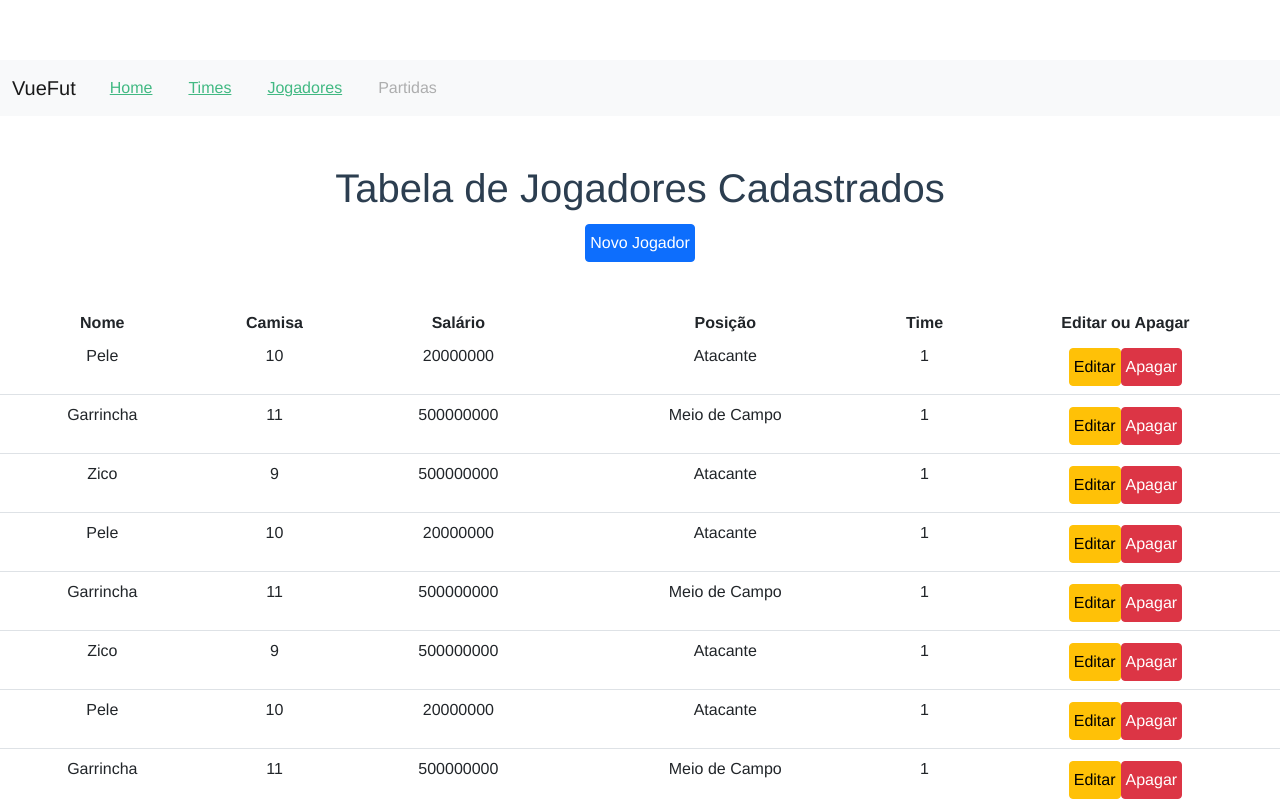
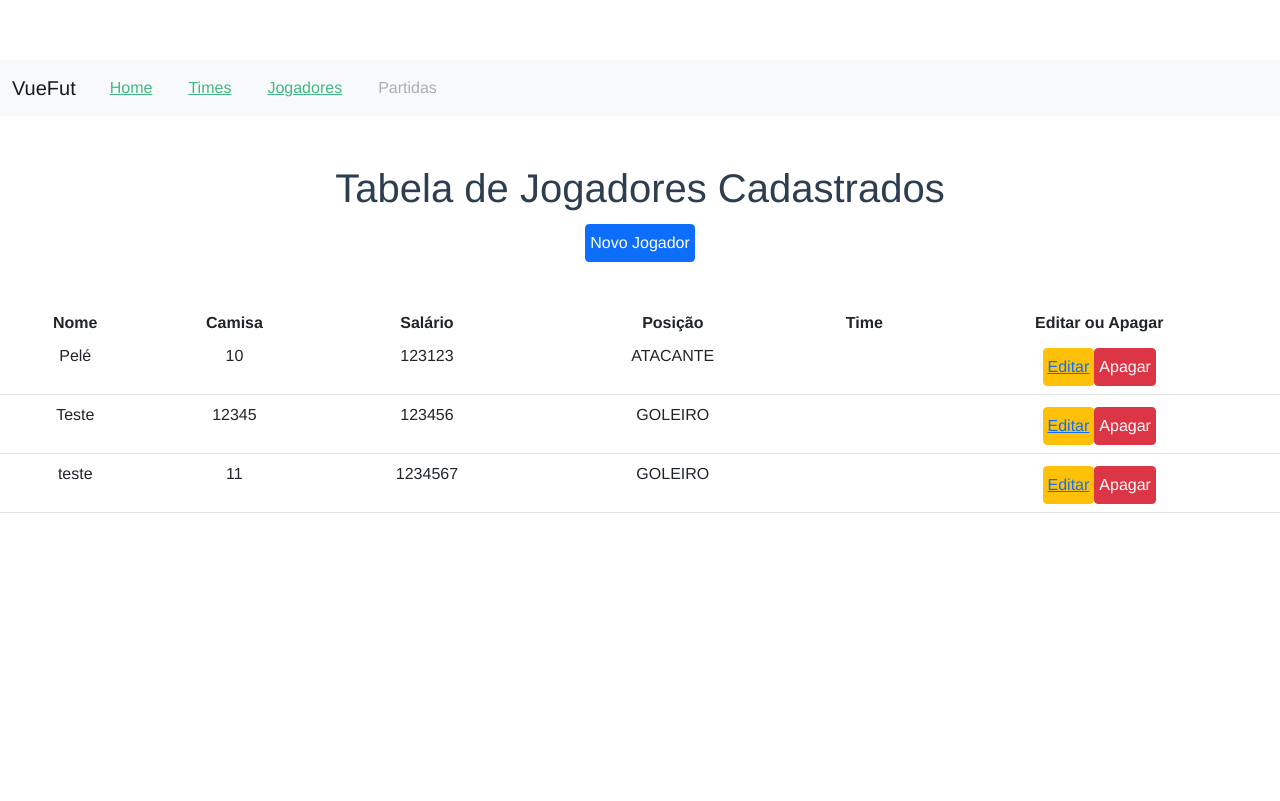
Before and after one commit to evslopes/vue-futebol, a Vue app: page /jogadores in a window 1280 px wide. Shown: the top 801 px of the page. Built offline with nearby package versions, Linux system fonts and the light colour scheme; data requests are answered from the project's data file.

Commit message:
Implementado parcialmente Editar, dados carregados com sucesso mas com erro ao subir para a API

```diff
--- a/src/components/Campo.vue
+++ b/src/components/Campo.vue
@@ -1,5 +1,5 @@
 <template>
-  <div class="col-12">
+  <div class="col-16">
     <label  :for="nome" class="form-label mx-auto" >{{ nome }}</label>
     <input  :type="tipo"
            class="form-control mx-auto"
@@ -28,4 +28,8 @@ export default {
 
 }
 
+.textoAesquerda{
+  text-align: left;
+}
+
 </style>
--- a/src/components/CampoText.vue
+++ b/src/components/CampoText.vue
@@ -8,7 +8,7 @@
         :id="nome"
         :placeholder="nome"
         :value="value"
-        @input="$emit('value', $event.target.value)">
+        @input="$emit('input', $event.target.value)">
     </textarea>
   </div>
 </template>
--- a/src/pages/Jogadores.vue
+++ b/src/pages/Jogadores.vue
@@ -2,7 +2,7 @@
   <div>
     <h1 class="fs-1 px-2 mt-5">Tabela de Jogadores Cadastrados</h1>
 
-    <div >
+    <div>
       <router-link to="/cadastrojogadores">
         <button class="btn btn-primary fs-8 px-1 mt-1">Novo Jogador</button>
       </router-link>
@@ -26,9 +26,12 @@
           <td>{{ jogador.posicao }}</td>
           <td>{{ jogador.timeId }}</td>
           <td>
-            <button class="btn btn-warning fs-6 px-1 mt-1" @click="editar(jogador)"><span >Editar</span></button>
-            <button class="btn btn-danger fs-6 px-1 mt-1" @click="apagar(jogador, index)">
-              <span>Apagar</span></button>
+            <button class="btn btn-warning fs-8 px-1 mt-1" @click="editar(jogador)">
+              <router-link :to="{name: 'editarjogadores', params: {jogador:jogador.id - 1}}">Editar</router-link>
+            </button>
+            <button class="btn btn-danger fs-8 px-1 mt-1" @click="apagar(jogador, index)">
+              Apagar
+            </button>
           </td>
         </tr>
         </tbody>
@@ -38,19 +41,18 @@
   </div>
 </template>
 
-
 <script>
 import axios from "axios";
 import {POSICAO} from "@/Const";
 
-let jogadorNovo = (time_id,max) => {
+let jogadorNovo = (time_id, max) => {
   let max_id = max || 0
   return {
-    'id': max_id + 1,
-    'nome': "",
-    'salario': "",
-    'posicao': "",
-    'time_id': time_id
+    id: max_id + 1,
+    nome: "",
+    salario: "",
+    posicao: "",
+    time_id: time_id
   };
 };
 export default {
@@ -65,15 +67,7 @@ export default {
     };
   },
   methods: {
-    salvar() {
-      axios
-          .post('http://localhost:3000/jogadores', {...this.jogador})
-          .then(() => {
-            this.jogadores.push(this.time);
-            this.jogador = jogadorNovo();
-            this.carregando = false;
-          });
-    },
+
     editar(jogador) {
       this.editando = true;
       this.jogador = jogador;
@@ -81,7 +75,7 @@ export default {
     apagar(jogador, index) {
       this.carregando = true;
       axios
-          .delete(`$http://localhost:3000/jogadores/id/${jogador.id}`)
+          .delete(`http://localhost:3000/jogadores/${jogador.id}`)
           .then(() => {
             this.jogadores.splice(index, 1);
             this.carregando = false;
@@ -89,7 +83,7 @@ export default {
     },
   },
   mounted() {
-    axios.get('http://localhost:3000/jogadores').then(({data}) => {
+    axios.get('http://localhost:3000/jogadores/').then(({data}) => {
       this.jogadores = data;
       this.carregando = false;
     });
--- a/src/pages/JogadoresCadastro.vue
+++ b/src/pages/JogadoresCadastro.vue
@@ -8,6 +8,7 @@
       <Campo nome="Salário" tipo="number" v-model="jogador.salario"></Campo>
       <CampoDropDown nome="Posição" v-model="jogador.posicao" :itens="posicao"></CampoDropDown>
     </div>
+    <Campo nome="Time" tipo="number" v-model="jogador.time_id"></Campo>
     <div>
       <button class="btn btn-secondary fs-8 px-8 mt-8" @click="salvar">
         <router-link to="/jogadores">Salvar</router-link>
@@ -22,13 +23,13 @@ import CampoDropDown from "../components/CampoDropDown.vue";
 import axios from "axios";
 import {POSICAO} from "../Const";
 
-let jogadorNovo = (time_id) => {
+let jogadorNovo = () => {
 
   return {
-    'nome': "",
-    'salario': "",
-    'posicao': "",
-    'time_id': time_id
+    nome: "",
+    salario: "",
+    posicao: "",
+    time_id: ""
   };
 };
 export default {
@@ -43,7 +44,7 @@ export default {
     };
   },
   computed: {
-    time_filtrado(){
+    time_filtrado() {
       return this.jogadores.filter(j => j.time.id === this.$route.params.time_id)
     }
   },
@@ -62,16 +63,6 @@ export default {
       this.editando = true;
       this.jogador = jogador;
     },
-    apagar(jogador, index) {
-      this.carregando = true;
-      axios
-          .delete(`http://localhost:3000/jogadores/${jogador.id}`)
-          .then(() => {
-            this.jogadores.splice(index, 1);
-            this.carregando = false;
-          });
-    },
-  },
     mounted() {
       axios.get('http://localhost:3000/jogadores').then(({data}) => {
         this.jogador = jogadorNovo(this.$route.params.time_id, Math.max(this.jogadores.map(j => j.id)));
@@ -79,6 +70,7 @@ export default {
         this.carregando = false;
       });
     },
+  }
 };
 </script>
 
--- a/src/pages/JogadoresEditar.vue
+++ b/src/pages/JogadoresEditar.vue
@@ -6,10 +6,10 @@
       <Campo nome="Camisa" tipo="number" v-model="jogador.camisa"></Campo>
       <Campo nome="Salário" tipo="number" v-model="jogador.salario"></Campo>
       <CampoDropDown nome="Posição" v-model="jogador.posicao" :itens="posicao"></CampoDropDown>
+      <Campo nome="Time" tipo="number" v-model="jogador.time_id"></Campo>
     </div>
     <div>
-      <span v-if="carregando">carregando...</span>
-      <button class="btn btn-secondary fs-8 px-8 mt-8" v-else @click="salvar">
+      <button class="btn btn-secondary fs-8 px-8 mt-8" @click="salvar">
         <router-link to="/jogadores">Salvar</router-link>
       </button>
     </div>
@@ -21,12 +21,12 @@ import Campo from "../components/Campo";
 import CampoDropDown from "../components/CampoDropDown";
 import axios from "axios";
 import {POSICAO} from "../Const";
-import API from "@/services/API";
 
 let jogadorNovo = () => {
   return {
     id: "",
     nome: "",
+    camisa: "",
     salario: "",
     posicao: "",
     time_id: ""
@@ -46,12 +46,12 @@ export default {
     };
   },
   methods: {
-    salvar() {
+    salvar(index) {
       axios
-          .post(API, {data: [this.jogador]})
+          .put(`http://localhost:3000/jogadores/${Number(this.jogador.id -1)}`, {...this.jogador})
           .then(() => {
-            this.jogadores.push(this.time);
-            this.jogador = jogadorNovo();
+            this.jogadores.push(index, 1);
+            this.editando = false
             this.carregando = false;
           });
     },
@@ -59,23 +59,15 @@ export default {
       this.editando = true;
       this.jogador = jogador;
     },
-    apagar(jogador, index) {
-      this.carregando = true;
-      axios
-          .delete(`${API}/${jogador.id}`)
-          .then(() => {
-            this.jogadores.splice(index, 1);
-            this.carregando = false;
-          });
-    },
   },
   mounted() {
-    axios.get(API).then(({data}) => {
+    axios.get('http://localhost:3000/jogadores/').then(({data}) => {
       this.jogadores = data;
       this.carregando = false;
+      this.jogador = this.jogadores[Number(this.$route.params.jogador)]
     });
   },
-}
+};
 </script>
 
 <style scoped>
--- a/src/pages/Times.vue
+++ b/src/pages/Times.vue
@@ -20,15 +20,15 @@
         </thead>
         <tbody>
         <tr v-bind:key="time.id" v-for="(time, index) in times">
-          <td>{{ this.time.nome }}</td>
-          <td>{{ this.time.estado }}</td>
+          <td>{{ time.nome }}</td>
+          <td>{{ time.estado }}</td>
           <td>{{ time.tecnico }}</td>
           <td>{{ time.torcida }}</td>
           <td>{{ time.fundacao_ano }}</td>
           <td>{{ time.info }}</td>
           <td>
             <button class="btn btn-warning fs-8 px-1 mt-1" @click="editar(time)">
-              <router-link to="EditarTimes">Editar</router-link>
+              <router-link :to="{name: 'editartimes', params: {time:time.id - 1}}">Editar</router-link>
             </button>
             <button class="btn btn-danger fs-8 px-1 mt-1" @click="apagar(time, index)">Apagar</button>
           </td>
@@ -76,7 +76,8 @@ export default {
     salvar() {
       axios
           .post("http://localhost:3000/times", {...this.time})
-          .then(() => {
+          .then((data) => {
+            this.times.id = data.id
             this.times.push(this.time);
             this.time = timeNovo(Math.max(...this.times.map(t => t.id)));
             this.editando = false
@@ -98,7 +99,7 @@ export default {
     },
   },
   mounted() {
-    axios.get('http://localhost:3000/times').then(({data}) => {
+    axios.get('http://localhost:3000/times/').then(({data}) => {
       this.times = data;
     });
   },
--- a/src/pages/TimesCadastro.vue
+++ b/src/pages/TimesCadastro.vue
@@ -60,7 +60,8 @@ export default {
       console.log(this.time)
       axios
           .post("http://localhost:3000/times", {...this.time})
-          .then(() => {
+          .then((data) => {
+            this.times.id = data.id
             this.times.push(this.time);
             this.time = timeNovo(Math.max(...this.times.map(t => t.id)));
             this.editando = false
--- a/src/pages/TimesEditar.vue
+++ b/src/pages/TimesEditar.vue
@@ -18,8 +18,8 @@
       ></CampoText>
     </div>
     <div>
-      <span v-if="carregando">carregando...</span>
-      <button class="btn btn-secondary fs-8 px-8 mt-8" v-else @click="salvar">
+
+      <button class="btn btn-secondary fs-8 px-8 mt-8" @click="salvar">
         <router-link to="/times">Salvar</router-link>
       </button>
     </div>
@@ -33,24 +33,20 @@ import CampoDropDown from "../components/CampoDropDown.vue";
 import axios from "axios";
 import {ESTADOS} from "../Const";
 
-let timeNovo = (max) => {
-  let max_id = max || 0
-  return {
-    id: max_id + 1,
-    nome: "",
-    estado: "",
-    tecnico: "",
-    torcida: "",
-    fundacao_ano: "",
-    info: "",
-  };
-};
 export default {
   name: 'EditarTimes',
   components: {Campo, CampoDropDown, CampoText},
   data() {
     return {
-      time: timeNovo(),
+      time: {
+        id: "",
+        nome: "",
+        estado: "",
+        tecnico: "",
+        torcida: "",
+        fundacao_ano: "",
+        info: "",
+      },
       times: [],
       carregando: true,
       editando: false,
@@ -58,12 +54,11 @@ export default {
     };
   },
   methods: {
-    salvar() {
+    salvar(index) {
       axios
-          .post("http://localhost:3000/times", {...this.time})
+          .put(`http://localhost:3000/times/${Number(this.time.id - 1)}`, {...this.time})
           .then(() => {
-            this.times.push(this.time);
-            this.time = timeNovo(Math.max(...this.times.map(t => t.id)));
+            this.times.push(index, 1);
             this.editando = false
             this.carregando = false;
           });
@@ -72,21 +67,12 @@ export default {
       this.editando = true;
       this.time = time;
     },
-    apagar(time, index) {
-      this.carregando = true;
-      axios
-          .delete(`http://localhost:3000/times/${time.id}`)
-          .then(() => {
-            this.times.splice(index, 1);
-            this.carregando = false;
-          });
-    },
   },
-  mounted() {
-    axios.get("http://localhost:3000/times").then(({data}) => {
+   mounted() {
+    axios.get(`http://localhost:3000/times/`).then(({data}) => {
       this.times = data;
       this.carregando = false;
-      this.time = timeNovo(Math.max(...this.times.map(t => t.id)));
+      this.time = this.times[Number(this.$route.params.time)];
     });
   },
 };
--- a/src/router.js
+++ b/src/router.js
@@ -30,7 +30,7 @@ export default new VueRouter({
             component: CadastroTimes
         },
         {
-            path: '/editartimes',
+            path: '/editartimes/:time',
             name: 'editartimes',
             component: EditarTimes
         },
@@ -45,7 +45,7 @@ export default new VueRouter({
             component: CadastroJogadores
         },
         {
-            path: '/editarjogadores',
+            path: '/editarjogadores/:jogador',
             name: 'editarjogadores',
             component: EditarJogadores
         }
--- a/src/services/db.json
+++ b/src/services/db.json
@@ -1,150 +1,46 @@
 {
   "times": [
     {
-      "id": "1",
+      "id": 1,
       "nome": "Flamengo",
       "estado": "RJ",
-      "tecnico": "Renato Gaucho",
-      "torcida": "25700000",
-      "fundacao_ano": "1895",
-      "info": "O Clube de Regatas do Flamengo"
+      "tecnico": "Renato Ga´cuho",
+      "torcida": "213456785",
+      "fundacao_ano": "1903",
+      "info": "Mengão"
     },
     {
-      "id": "2",
+      "id": 2,
       "nome": "Fluminense",
-      "estado": "RJ",
+      "estado": "CE",
       "tecnico": "Não sei",
-      "torcida": "1000000",
-      "fundacao_ano": "1900",
-      "info": "Time 2"
-    },
-    {
-      "id": "3",
-      "nome": "Vasc0",
-      "estado": "RJ",
-      "tecnico": "Não sei",
-      "torcida": "10000",
-      "fundacao_ano": "1900",
-      "info": "Time 3"
-    },
-    {
-      "id": "4",
-      "nome": "Botafogo",
-      "estado": "RJ",
-      "tecnico": "Não sei",
-      "torcida": "10000",
-      "fundacao_ano": "1900",
-      "info": "Time 4"
-    },
-    {
-      "id": 5,
-      "nome": "Cruzeiro",
-      "estado": "MG",
-      "tecnico": "Não Sei",
-      "torcida": "098765432345",
-      "fundacao_ano": "1900",
-      "info": ""
-    },
-    {
-      "id": 6,
-      "nome": "",
-      "estado": "",
-      "tecnico": "",
-      "torcida": "",
+      "torcida": "234567",
       "fundacao_ano": "",
-      "info": ""
+      "info": "ewry"
     }
   ],
   "jogadores": [
     {
-      "id": 55,
-      "nome": "Pele",
+      "nome": "Pelé",
+      "salario": "123123",
+      "posicao": "ATACANTE",
       "camisa": "10",
-      "salario": "20000000",
-      "posicao": "Atacante",
-      "timeId": 1
+      "id": 1
     },
     {
-      "id": 2,
-      "nome": "Garrincha",
-      "camisa": "11",
-      "salario": "500000000",
-      "posicao": "Meio de Campo",
-      "timeId": 1
+      "nome": "Teste",
+      "salario": "123456",
+      "posicao": "GOLEIRO",
+      "camisa": "12345",
+      "id": 2
     },
     {
-      "id": 3,
-      "nome": "Zico",
-      "camisa": "9",
-      "salario": "500000000",
-      "posicao": "Atacante",
-      "timeId": 1
-    },
-    {
-      "id": 4,
-      "nome": "Pele",
-      "camisa": "10",
-      "salario": "20000000",
-      "posicao": "Atacante",
-      "timeId": 1
-    },
-    {
-      "id": 5,
-      "nome": "Garrincha",
+      "nome": "teste",
+      "salario": "1234567",
+      "posicao": "GOLEIRO",
+      "time_id": "1",
       "camisa": "11",
-      "salario": "500000000",
-      "posicao": "Meio de Campo",
-      "timeId": 1
-    },
-    {
-      "id": 6,
-      "nome": "Zico",
-      "camisa": "9",
-      "salario": "500000000",
-      "posicao": "Atacante",
-      "timeId": 1
-    },
-    {
-      "id": 7,
-      "nome": "Pele",
-      "camisa": "10",
-      "salario": "20000000",
-      "posicao": "Atacante",
-      "timeId": 1
-    },
-    {
-      "id": "8",
-      "nome": "Garrincha",
-      "camisa": "11",
-      "salario": "500000000",
-      "posicao": "Meio de Campo",
-      "timeId": 1
-    },
-    {
-      "id": "9",
-      "nome": "Zico",
-      "camisa": "9",
-      "salario": "500000000",
-      "posicao": "Atacante",
-      "timeId": 1
-    },
-    {
-      "id": 1,
-      "nome": "sadasda",
-      "salario": "",
-      "posicao": ""
-    },
-    {
-      "nome": "asdads",
-      "salario": "",
-      "posicao": "",
-      "id": 56
-    },
-    {
-      "nome": "asdsa",
-      "salario": "",
-      "posicao": "",
-      "id": 57
+      "id": 3
     }
   ]
 }
--- a/src/store.js
+++ b/src/store.js
@@ -6,7 +6,7 @@ export const store = new Vuex.Store({
     state() {  // equivalente ao data de um componente
         return {
             carregando: false,
-            times: []
+            times: [],
         }
     },
     getters: { // equivalente ao computed de um componente
```
Lines whose indentation alone changed are shown as unchanged.
